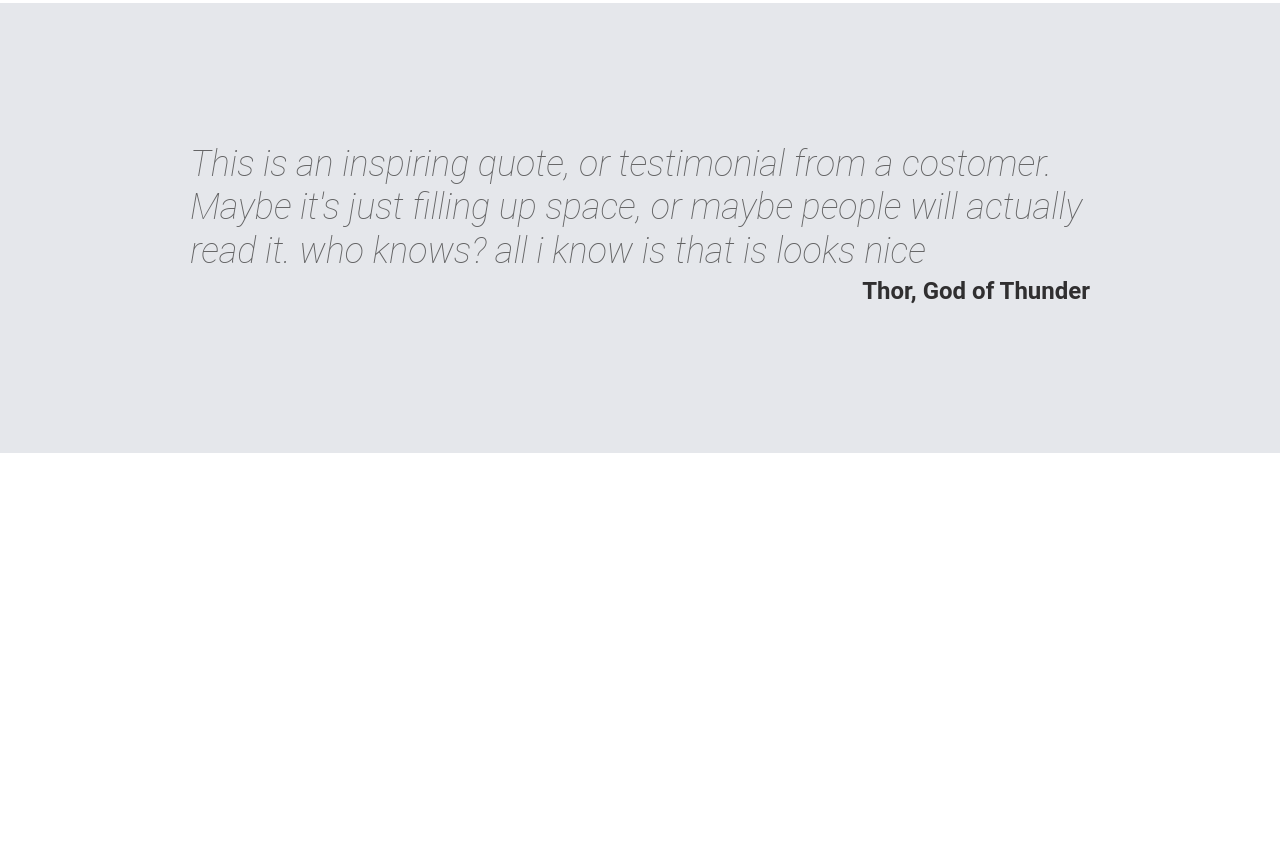
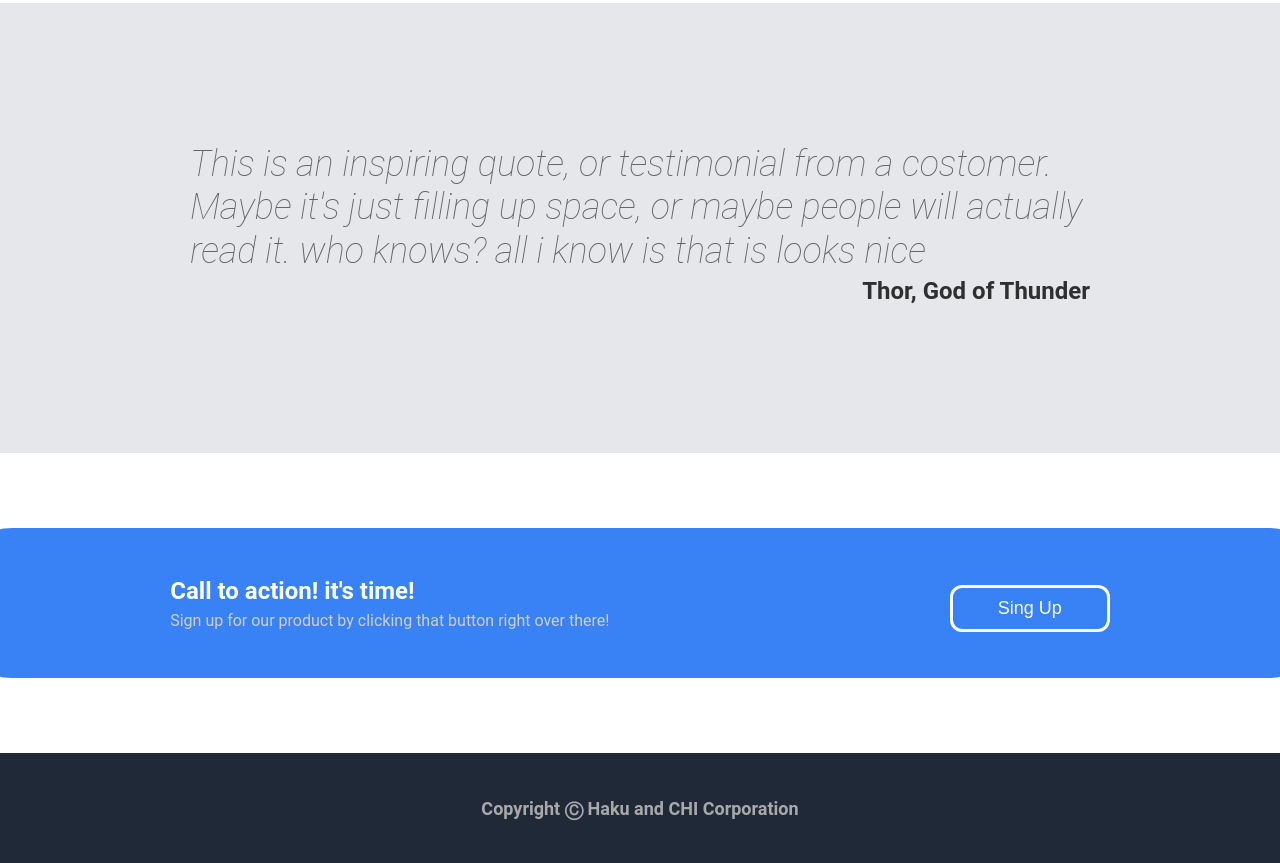
Before and after one commit to Apryzee/odin_site, a plain HTML site: page index.html in a window 1280 px wide. Shown: the part 1211-2074 px from the top of the page. Before the commit the page ends 1664 px from the top, so only its background shows below. Drawn offline with Linux system fonts and the light colour scheme.

Commit message:
fixed wording

```diff
--- a/index.html
+++ b/index.html
@@ -78,5 +78,24 @@
         </div>
           </header>
 
+          <div class="call">
+            <div class="bluebox">
+                <div>
+                    <h1>
+                        Call to action! it's time!
+                    </h1>
+
+                <p>
+                    Sign up for our product by clicking that button right over there!
+                </p>
+            </div>
+            <button>Sing Up</button>
+            </div>
+          </div>
+
+          <nav class="navbar2">
+            <div class="container2">
+                <div class="logo">Copyright Ⓒ Haku and CHI Corporation</div>
+                </div>
 </body>
 </html>
```
